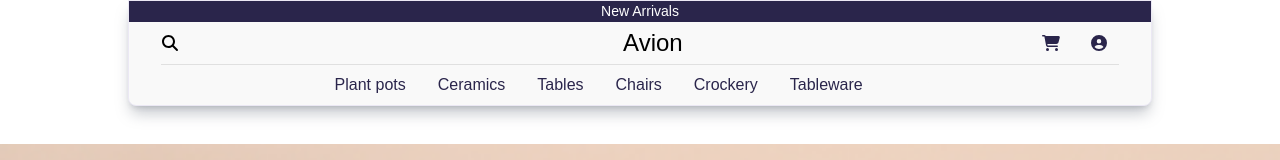
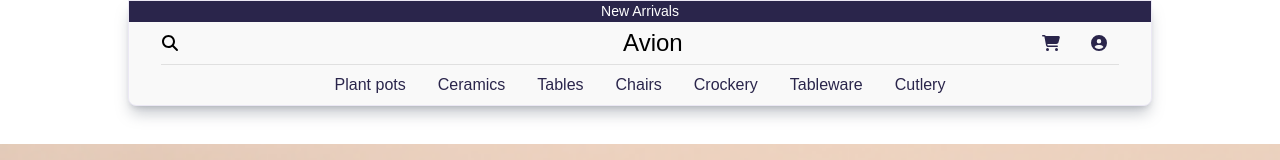
Before and after one commit to vuhuy172dh/ecommerce-website, a React (Create React App) app: page / in a window 1280 px wide. Shown: the top 160 px of the page. Built offline with nearby package versions, Linux system fonts and the light colour scheme; a web font is replaced by a local one.

Commit message:
fixed linkButton in navbar

```diff
--- a/src/components/navbar.jsx
+++ b/src/components/navbar.jsx
@@ -100,7 +100,9 @@ function Navbar() {
               </LinkButton>
             </li>
             <li className="text-body-md">
-              <LinkButton size="large">Cutlery</LinkButton>
+              <LinkButton size="large" color="dark">
+                Cutlery
+              </LinkButton>
             </li>
           </ul>
         </div>
```
